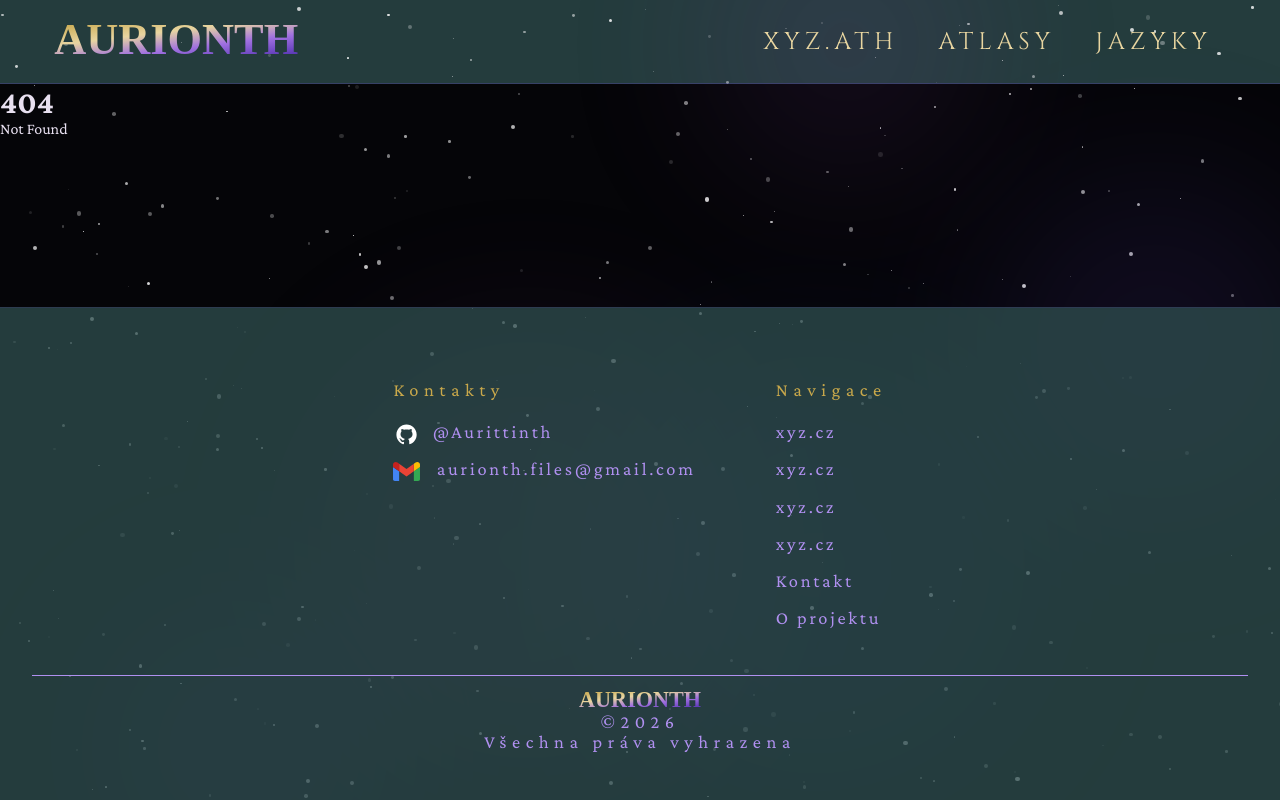
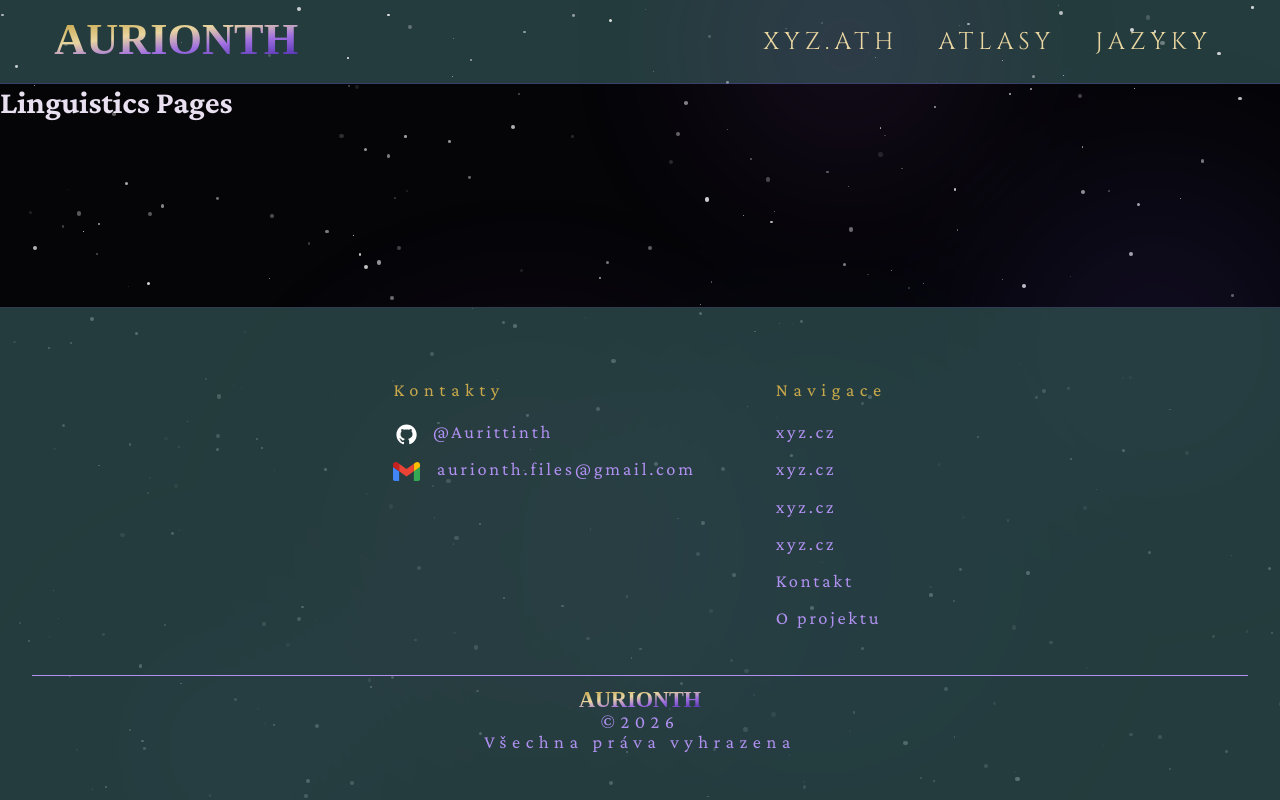
Before and after one commit to Aurittinth/Aurionth, a SvelteKit app: page /languages/linguistics in a window 1280 px wide. Before the commit this address had no page. Built offline with nearby package versions, Linux system fonts and the light colour scheme.

Commit message:
Fix file name

```diff
--- /dev/null
+++ b/src/routes/languages/linguistics/+page.svelte
@@ -0,0 +1 @@
+<h1>Linguistics Pages</h1>
--- a/src/routes/languages/linguistics/+pages.svelte
+++ /dev/null
@@ -1 +0,0 @@
-<h1>Linguistics Pages</h1>
```
